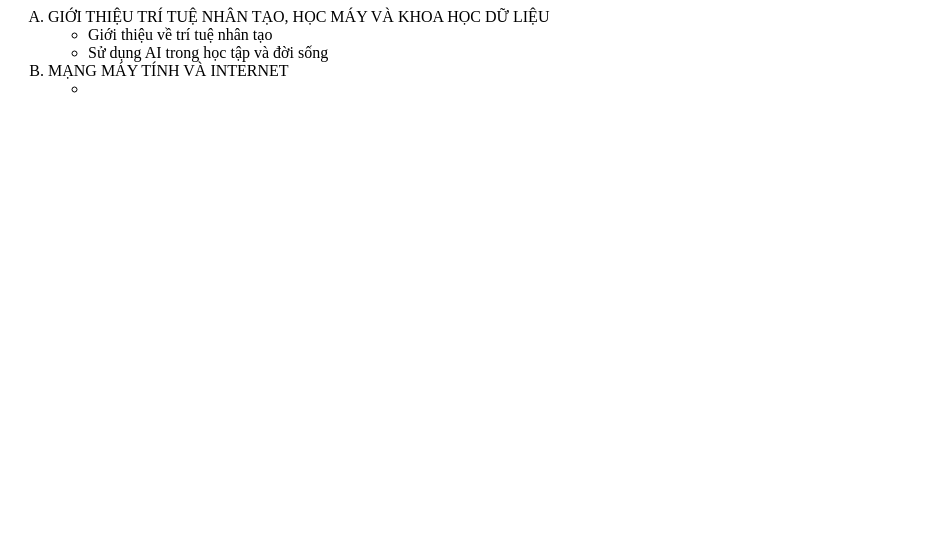
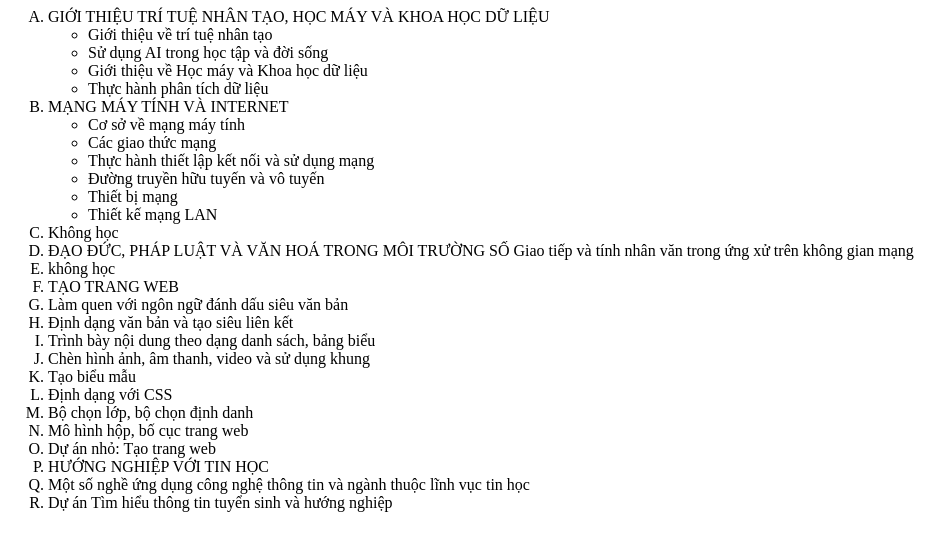
Before and after one commit to vananh-2612/Tin12, a plain HTML site: page contents/tinhoc12.html in a window 1280 px wide. Shown: the whole page, without its empty margins (0-951 px from the left). Drawn offline with Linux system fonts and the light colour scheme.

Commit message:
Update tinhoc12.html

```diff
--- a/contents/tinhoc12.html
+++ b/contents/tinhoc12.html
@@ -10,12 +10,43 @@
            <ul>
              <li> Giới thiệu về trí tuệ nhân tạo </li>
              <li> Sử dụng AI trong học tập và đời sống </li>
+             <li> Giới thiệu về Học máy và Khoa học dữ liệu </li>
+             <li> Thực hành phân tích dữ liệu </li>
            </ul>
       </li>
       <li> MẠNG MÁY TÍNH VÀ INTERNET
         <ul>
-          <li> </li>
+          <li> Cơ sở về mạng máy tính </li>
+          <li> Các giao thức mạng </li>
+          <li> Thực hành thiết lập kết nối và sử dụng mạng</li>
+          <li> Đường truyền hữu tuyến và vô tuyến </li>
+          <li> Thiết bị mạng </li>
+          <li> Thiết kế mạng LAN</li>
         </ul>
+      </li>
+      <li> Không học
+      </li>
+      <li> ĐẠO ĐỨC, PHÁP LUẬT VÀ VĂN HOÁ TRONG MÔI TRƯỜNG SỐ
+           Giao tiếp và tính nhân văn trong ứng xử trên không gian mạng
+      </li>
+      <li> không học
+      </li>
+      <li> TẠO TRANG WEB
+          <li> Làm quen với ngôn ngữ đánh dấu siêu văn bản </li>
+          <li> Định dạng văn bản và tạo siêu liên kết </li>
+          <li> Trình bày nội dung theo dạng danh sách, bảng biểu </li>
+          <li> Chèn hình ảnh, âm thanh, video và sử dụng khung </li>
+          <li> Tạo biểu mẫu </li>
+          <li> Định dạng với CSS </li>
+          <li> Bộ chọn lớp, bộ chọn định danh </li>
+          <li> Mô hình hộp, bố cục trang web </li>
+          <li> Dự án nhỏ: Tạo trang web </li>
+
+      </li>
+      <li> HƯỚNG NGHIỆP VỚI TIN HỌC
+         <li> Một số nghề ứng dụng công nghệ thông tin và ngành thuộc lĩnh vục tin học </li>
+         <li> Dự án Tìm hiểu thông tin tuyển sinh và hướng nghiệp </li>
+
       </li>
     </ol>
   </body>
```
